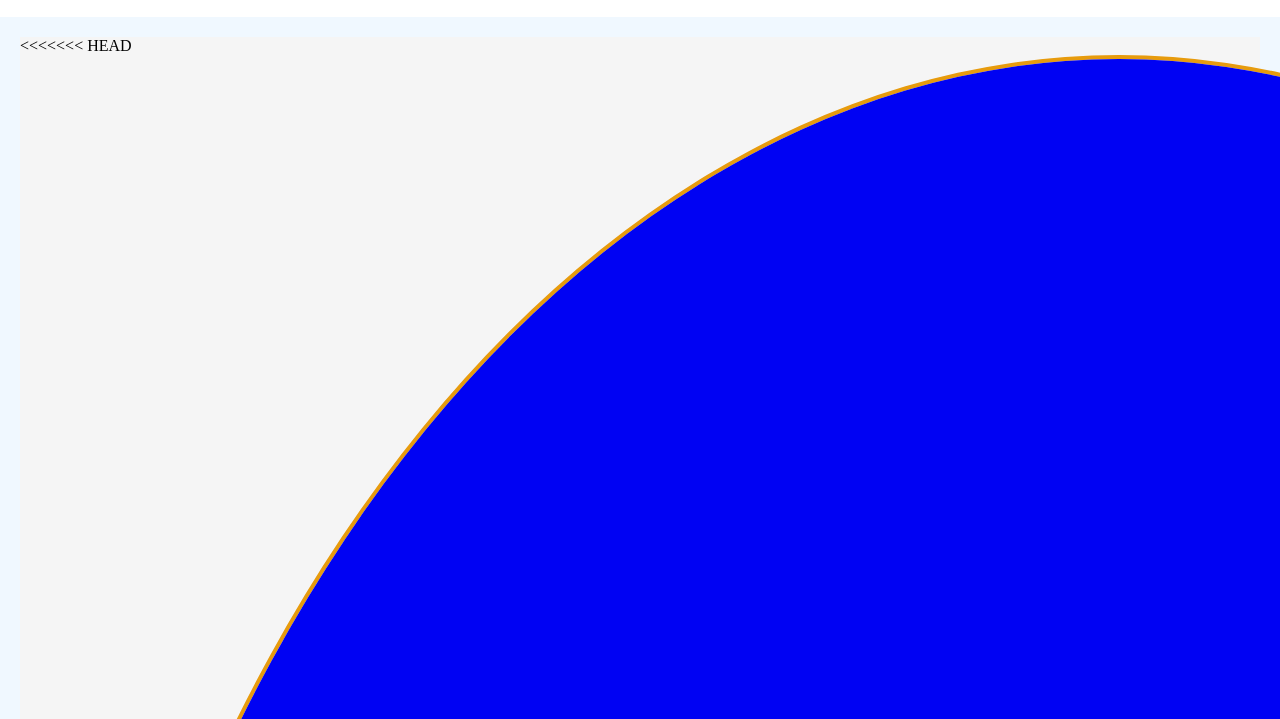
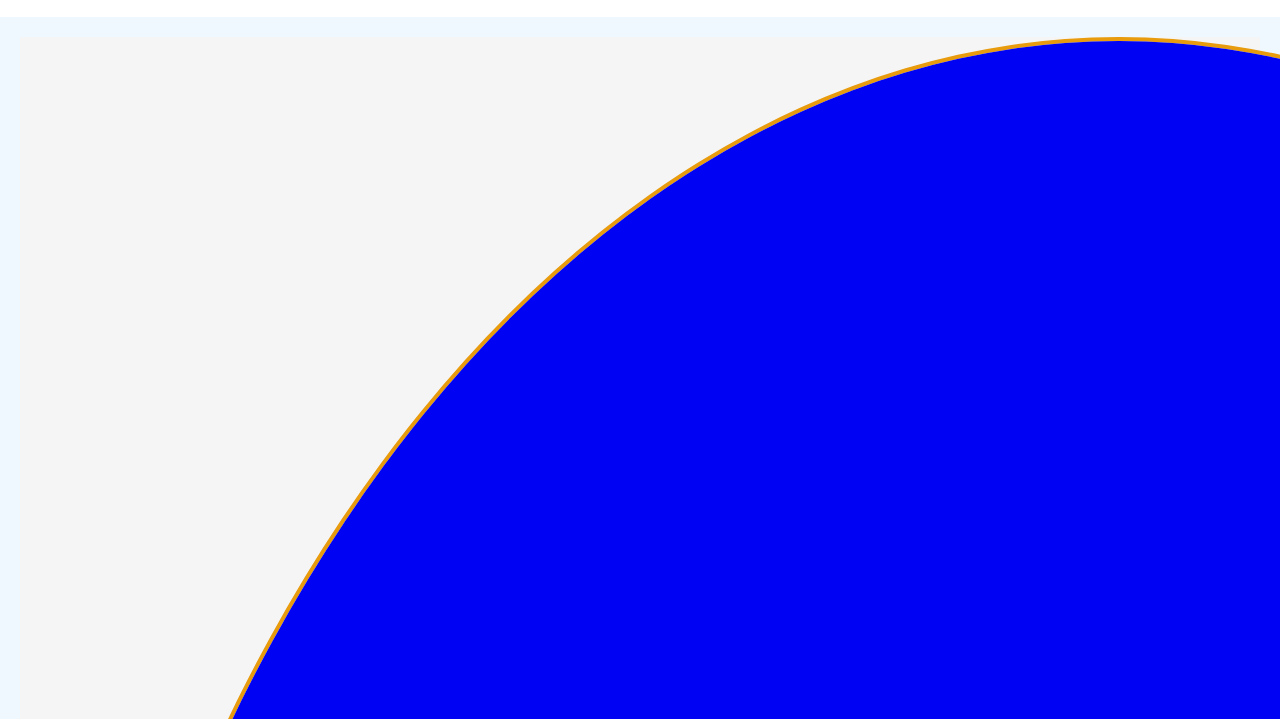
Before and after one commit to Makhall/prakerja-batch7, a plain HTML site: page Sesi3/tugas/index.html in a window 1280 px wide. Shown: the part 81-800 px from the top of the page. Drawn offline with Linux system fonts and the light colour scheme.

Commit message:
Update logo

```diff
--- a/Sesi3/tugas/index.html
+++ b/Sesi3/tugas/index.html
@@ -31,7 +31,6 @@
 
   <section class="middle">
     <div id="profile">
-<<<<<<< HEAD
       <div class="photo">
         <img src="Pas_Siddiq.jpg" alt="photo" />
       </div>
@@ -43,8 +42,6 @@
           <a class="action-resume" href="https://drive.google.com/file/d/1SX9F_UUjRKFwKTKdyTlsc9HvtD5HdB2g/view?usp=drive_link">Resume</a>
         </div>
       </div>
-=======
->>>>>>> 584dece4f2459ea0ef5d0a443884b6abaeb89753
       <div id="detail">
         <table>
           <tr>
```
